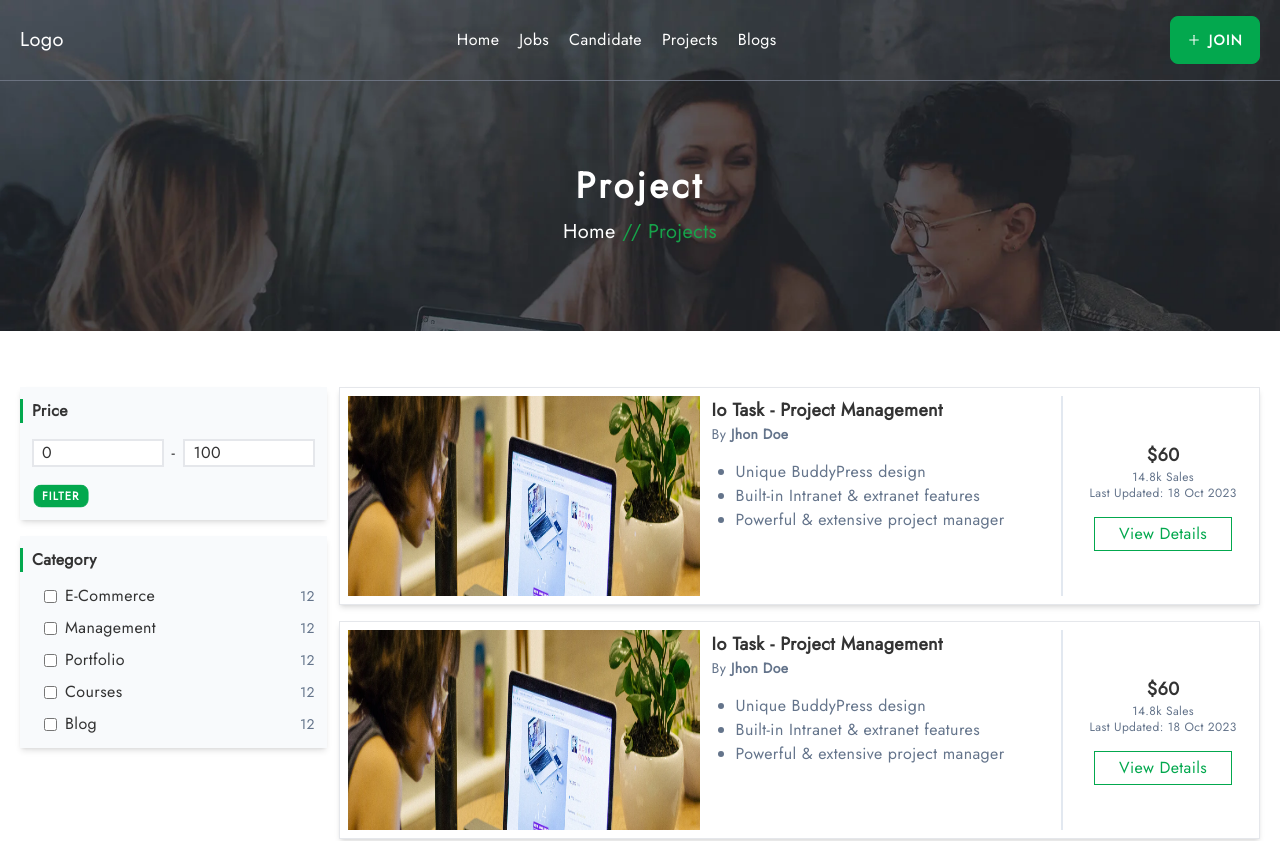
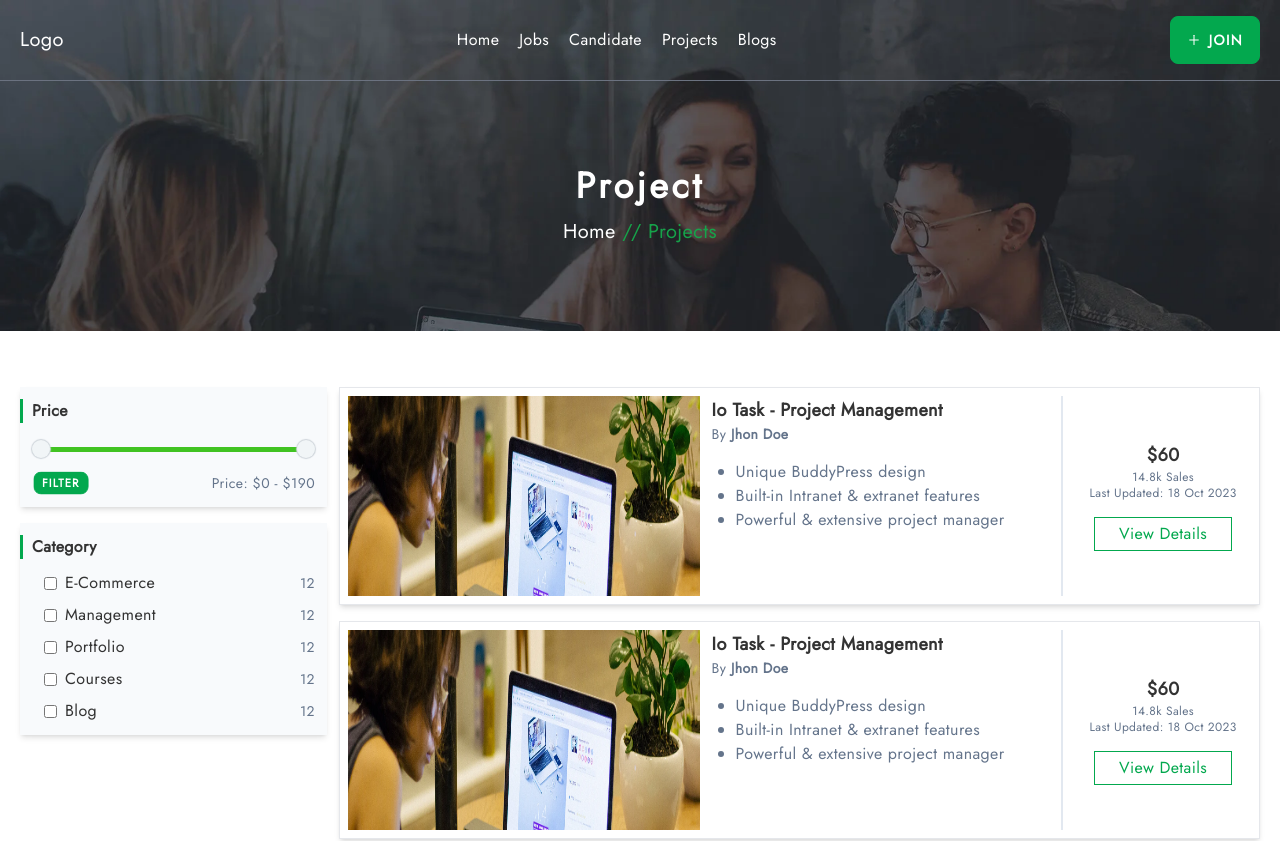
Before and after one commit to tusharshaha/web-market, a Next.js app in the folder frontend/: page /projects in a window 1280 px wide. Shown: the top 841 px of the page. Built offline with nearby package versions, Linux system fonts and the light colour scheme.

Commit message:
updated candidate and project page filter

```diff
--- a/frontend/components/Candidate/CandidateCard.tsx
+++ b/frontend/components/Candidate/CandidateCard.tsx
@@ -20,11 +20,11 @@ const CandidateCard: React.FC = () => {
           <div className='flex items-center justify-between w-full mt-3'>
             <div>
               <p className='font-bold'>Location</p>
-              <p>Chittagong, Bangladesh</p>
+              <p className='text-slate-600'>Chittagong, Bangladesh</p>
             </div>
             <div>
-              <p className='font-bold'>Salary</p>
-              <p>$300/month</p>
+              <p className='font-bold'>Expreince</p>
+              <p className='text-center text-slate-600'>2 Years</p>
             </div>
           </div>
         </div>
--- a/frontend/components/Candidate/FilterSection.tsx
+++ b/frontend/components/Candidate/FilterSection.tsx
@@ -3,7 +3,7 @@ import Slider from '../common/Slider';
 
 const FilterSection: React.FC = () => {
   const [minPrice, setMinPrice] = useState(0);
-  const [maxPrice, setMaxPrice] = useState(190);
+  const [maxPrice, setMaxPrice] = useState(15);
 
   const categories = [
     { title: "Web Developer", count: 12 },
@@ -25,14 +25,17 @@ const FilterSection: React.FC = () => {
         <div className='w-full py-6'>
           <Slider
             min={0}
-            max={190}
+            max={15}
             onChange={({ min, max }) => {
               setMinPrice(min);
               setMaxPrice(max)
             }}
           />
         </div>
-        <button className="btn btn-primary btn-xs tracking-widest text-white">Filter</button>
+        <div className='flex items-center justify-between'>
+          <button className="btn btn-primary btn-xs tracking-widest text-white">Filter</button>
+          <p className=''>{minPrice} - {maxPrice} Years</p>
+        </div>
       </form>
 
       <div className='bg-slate-50 p-3 shadow-md'>
--- a/frontend/components/Project/FilterSection.tsx
+++ b/frontend/components/Project/FilterSection.tsx
@@ -1,4 +1,5 @@
 import React, { useState } from 'react';
+import Slider from '../common/Slider';
 
 const FilterSection: React.FC = () => {
   const [minPrice, setMinPrice] = useState(0);
@@ -15,23 +16,20 @@ const FilterSection: React.FC = () => {
     <div className='space-y-4'>
       <form onSubmit={(e) => e.preventDefault()} className='bg-slate-50 p-3 shadow-md'>
         <p className='font-bold element-heighlight relative'>Price</p>
-        <div className='flex items-center my-4 gap-2 w-full'>
-          <input
-            className='w-full border-2 px-2'
-            value={0}
-            title='Use number'
-            type="text"
-            pattern='^\d*$'
-          />
-          <span>-</span>
-          <input
-            className='w-full border-2 px-2'
-            value={100}
-            type="text"
-            pattern='^\d*$'
+        <div className='w-full py-6'>
+          <Slider
+            min={0}
+            max={190}
+            onChange={({ min, max }) => {
+              setMinPrice(min);
+              setMaxPrice(max)
+            }}
           />
         </div>
-        <button className="btn btn-primary btn-xs tracking-widest text-white">Filter</button>
+        <div className='flex items-center justify-between'>
+          <button className="btn btn-primary btn-xs tracking-widest text-white">Filter</button>
+          <p className='text-sm text-slate-500'>Price: ${minPrice} - ${maxPrice}</p>
+        </div>
       </form>
 
       <div className='bg-slate-50 p-3 shadow-md'>
--- a/frontend/components/common/Slider.tsx
+++ b/frontend/components/common/Slider.tsx
@@ -62,7 +62,7 @@ const Slider: React.FC<SliderProps> = ({ min, max, onChange }) => {
           minValRef.current = value;
         }}
         className={`${styles.thumb} ${styles.thumb__left}`}
-        style={{ zIndex: minVal > max - 100 && "5" }}
+        style={{ zIndex: minVal > max - 100 ? "5" : undefined }}
       />
       <input
         type="range"
--- a/frontend/styles/Slider.module.css
+++ b/frontend/styles/Slider.module.css
@@ -21,7 +21,7 @@
 }
 
 .slider__range {
-  background-color: #36c10894;
+  background-color: #2cc108de;
   z-index: 2;
 }
 
```
